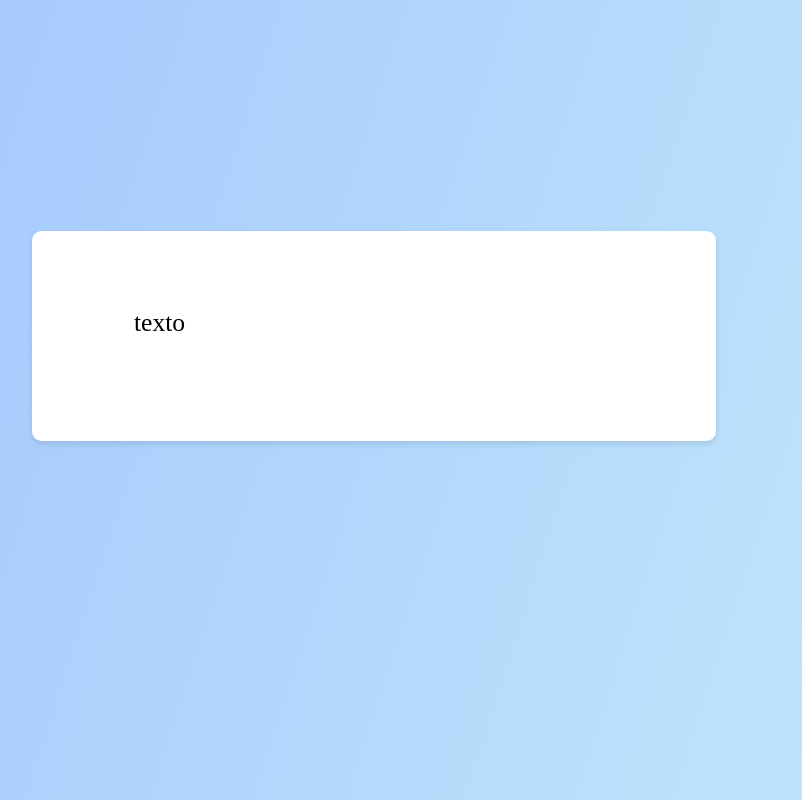
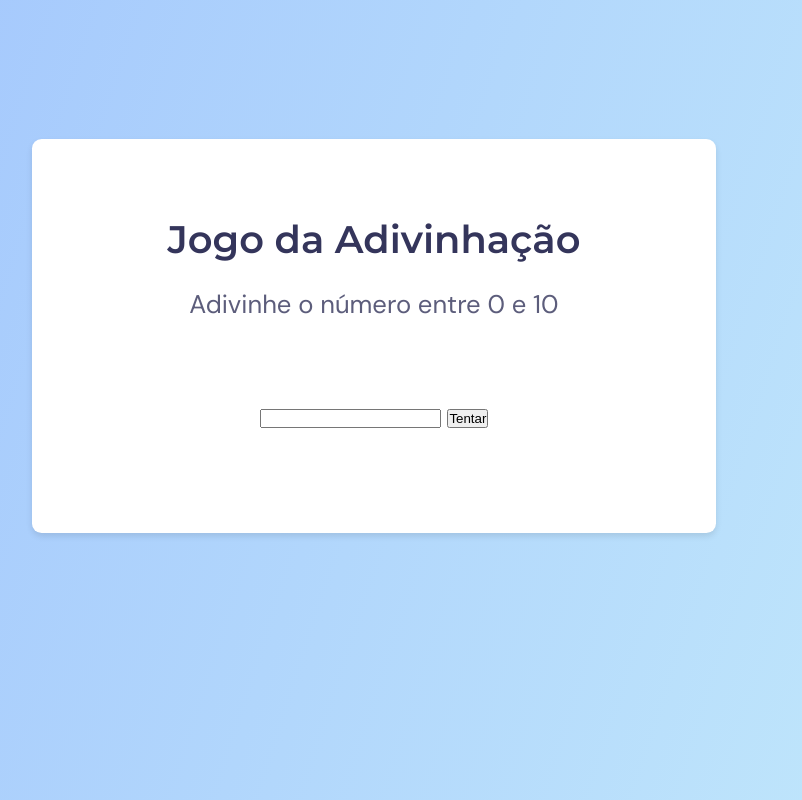
Before and after one commit to brennoEudes/jogo-adivinhacao, a plain HTML site: page index.html in a window 1280 px wide. Shown: the whole page, without its empty margins (266-1068 px from the left). Drawn offline with Linux system fonts and the light colour scheme.

Commit message:
fonts imported, h1, p and text stylization

```diff
--- a/index.html
+++ b/index.html
@@ -1,16 +1,30 @@
 <!DOCTYPE html>
 <html lang="pt-br">
-<head>
-    <meta charset="UTF-8">
-    <meta name="viewport" content="width=device-width, initial-scale=1.0">
+  <head>
+    <meta charset="UTF-8" />
+    <meta name="viewport" content="width=device-width, initial-scale=1.0" />
     <title>Jogo da Adivinhação</title>
 
-    <link rel="stylesheet" href="./style.css">
-</head>
-<body>
+    <link rel="preconnect" href="https://fonts.googleapis.com" />
+    <link rel="preconnect" href="https://fonts.gstatic.com" crossorigin />
+    <link
+      href="https://fonts.googleapis.com/css2?family=DM+Sans:ital,opsz,wght@0,9..40,100..1000;1,9..40,100..1000&family=Montserrat:ital,wght@0,600;1,600&display=swap"
+      rel="stylesheet"
+    />
 
-    <main>texto</main>
+    <link rel="stylesheet" href="./style.css" />
+  </head>
+  <body>
+    <main>
+      <h1>Jogo da Adivinhação</h1>
+      <p>Adivinhe o número entre 0 e 10</p>
+
+      <form>
+        <input type="text" />
+        <button>Tentar</button>
+      </form>
+    </main>
 
     <script src="./script.js"></script>
-</body>
+  </body>
 </html>
--- a/style.css
+++ b/style.css
@@ -6,6 +6,7 @@
 
 :root {
   font-size: 62, 5%;
+  font-family: "DM Sans", sans-serif;
 }
 
 body {
@@ -16,8 +17,6 @@ body {
   display: grid;
   place-items: center;
   height: 100vh;
-
-
 }
 
 main {
@@ -26,7 +25,30 @@ main {
   box-shadow: 0 0.2rem 0.4rem 0 rgba(0, 0, 0, 0.1);
   padding: 4.8rem 6.4rem 6.4rem 6.4rem;
 
-  width: min(42.8rem, 90%); /* Faz a caixa ficar flexível p/ widths menores q 42.8rem!*/
+  width: min(
+    42.8rem,
+    90%
+  ); /* Faz a caixa ficar flexível p/ widths menores q 42.8rem!*/
   margin: 0 auto;
   margin-top: -8rem;
+
+  text-align: center;
 }
+
+h1 {
+  font-family: "Montserrat", sans-serif;
+  font-size: 2.4rem;
+  margin-bottom: 1.6rem;
+}
+
+h1,
+p {
+  color: #34355b;
+}
+
+p {
+    opacity: .8;
+}
+form {
+  margin-top: 4.8rem;
+}
```
